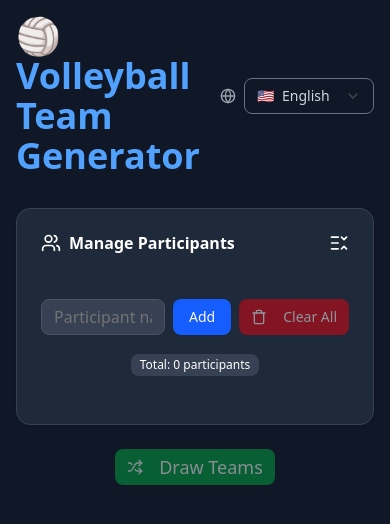
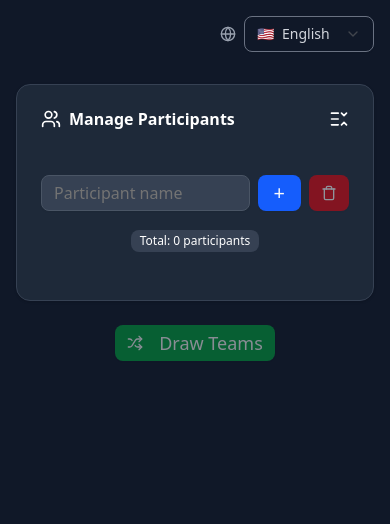
Before and after one commit to mathiasfk/volleyball-team-generator, a React (Vite) app: page / in a window 390 px wide. Shown: the top 524 px of the page. Built offline with nearby package versions, Linux system fonts and the light colour scheme.

Commit message:
feat: improved responsivity

```diff
--- a/src/App.jsx
+++ b/src/App.jsx
@@ -311,10 +311,12 @@ function App() {
     <div className="min-h-screen bg-gray-900 text-white p-4">
       <div className="max-w-6xl mx-auto">
         <div className="flex justify-between items-center mb-8">
-          <h1 className="text-4xl font-bold text-blue-400">
+          <h1 className="hidden sm:block text-4xl font-bold text-blue-400">
             {t('app.title')}
           </h1>
-          <LanguageSelector />
+          <div className="ms-auto">
+            <LanguageSelector />
+          </div>
         </div>
 
         {/* Error Alert */}
@@ -355,18 +357,21 @@ function App() {
                   />
                   <Button
                     onClick={addParticipant}
-                    className="bg-blue-600 hover:bg-blue-700"
+                    className="bg-blue-600 hover:bg-blue-700 flex items-center justify-center"
                   >
-                    {t('participants.add')}
+                    <span className="block sm:hidden text-xl">+</span>
+                    <span className="hidden sm:block">{t('participants.add')}</span>
                   </Button>
                   <Button
                     onClick={clearAllParticipants}
                     variant="destructive"
-                    className="bg-red-600 hover:bg-red-700"
+                    className="bg-red-600 hover:bg-red-700 flex items-center justify-center"
                     disabled={participants.length === 0}
                   >
-                    <Trash className="w-4 h-4 me-2" />
-                    {t('participants.clear_all')}
+                    <Trash className="w-4 h-4" />
+                    <span className="hidden md:inline ms-2">
+                      {t('participants.clear_all')}
+                    </span>
                   </Button>
                 </div>
 
```
